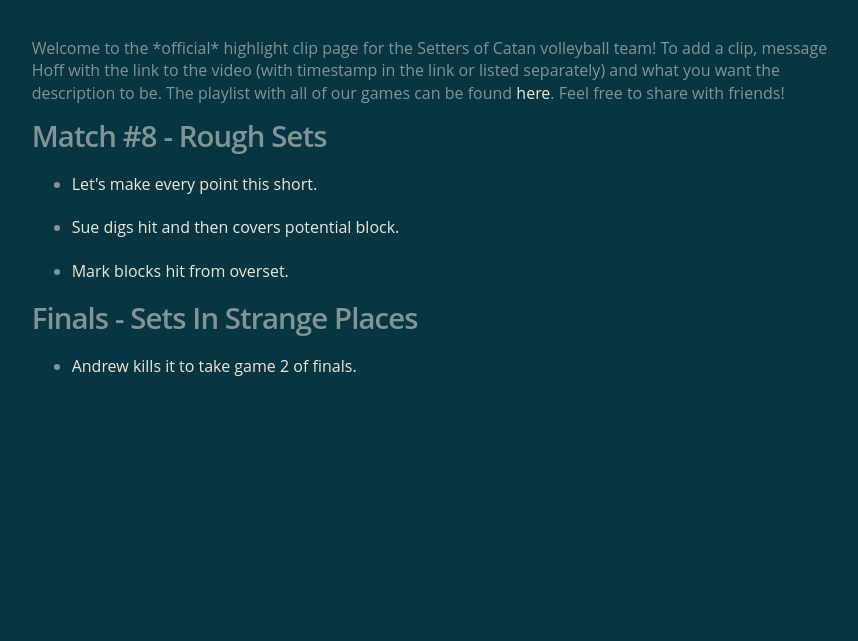
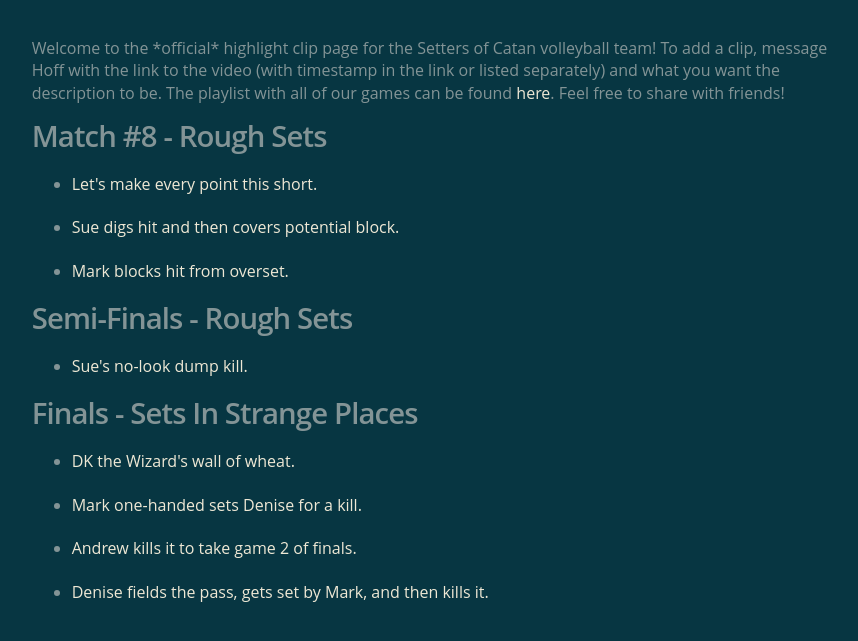
Before and after one commit to mritterhoff/HighlightsOfCatan, a plain HTML site: page index.html in a window 1280 px wide. Shown: the part 187-828 px from the top of the page, without its empty margins (210-1068 px from the left). Before the commit the page ends 800 px from the top, so only its background shows below. Drawn offline with Linux system fonts and the light colour scheme.

Commit message:
Add more clips

```diff
--- a/index.html
+++ b/index.html
@@ -55,9 +55,16 @@
     elements.push(new Play('pI4T4C75H0U', 1032, 9.5, 1, "Let's make every point this short."));
     elements.push(new Play('pI4T4C75H0U', 1650, 6, 1, "Sue digs hit and then covers potential block."));
     elements.push(new Play('pI4T4C75H0U', 2532, 8.5, 1, "Mark blocks hit from overset."));
+
+    elements.push("Semi-Finals - Rough Sets");
+    elements.push(new Play('xQrro1-z3AE', 271, 5, 1, "Sue's no-look dump kill."));
+
     elements.push("Finals - Sets In Strange Places");
+    elements.push(new Play('lu2qBOP8Vx0', 461, 5, .5, "DK the Wizard's wall of wheat."));
+    elements.push(new Play('lu2qBOP8Vx0', 1202, 6, 1, "Mark one-handed sets Denise for a kill."));
+
     elements.push(new Play('lu2qBOP8Vx0', 2060, 10, 1, "Andrew kills it to take game 2 of finals."));
-    // https://mritterhoff.github.io/ytclip/?d=8&r=1&s=2060&v=lu2qBOP8Vx0
+    elements.push(new Play('lu2qBOP8Vx0', 3104, 8, 1, "Denise fields the pass, gets set by Mark, and then kills it."));
 
     function putEverythingOnThePage() {
       let list;
```
